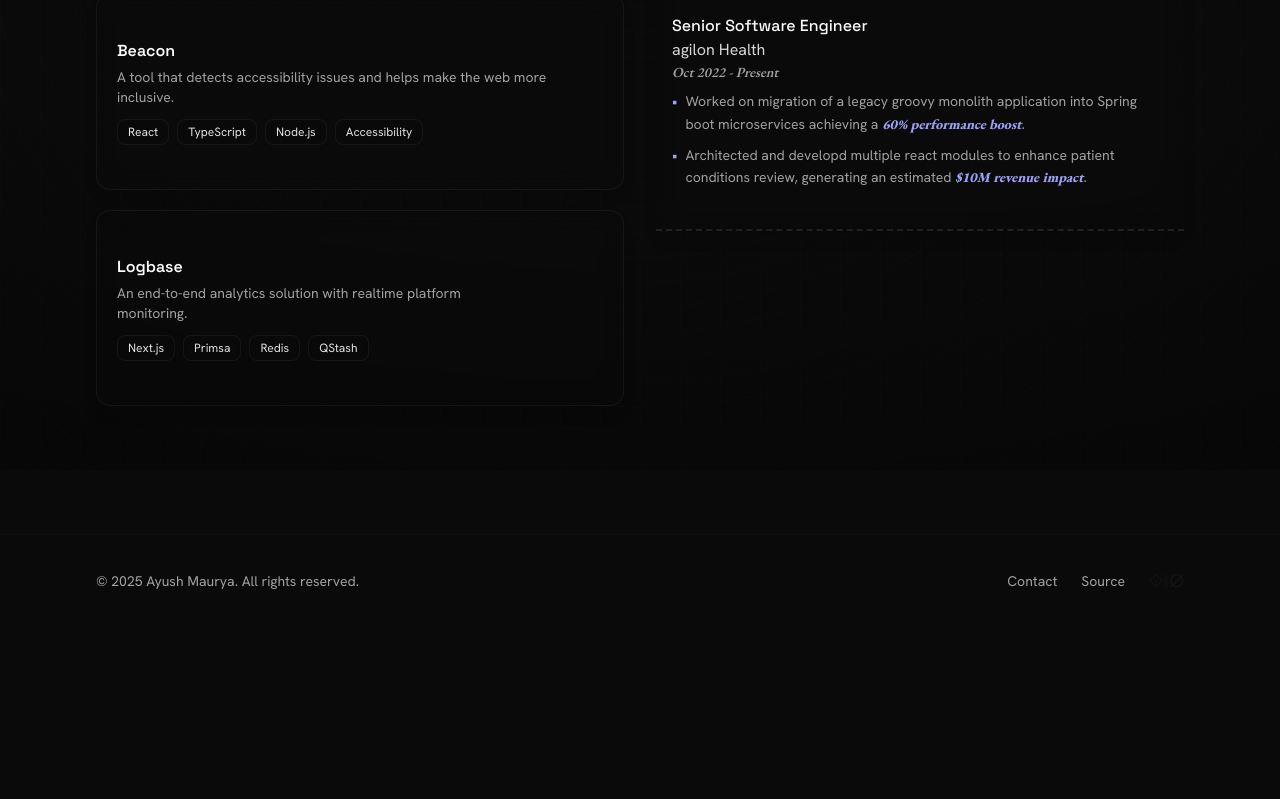
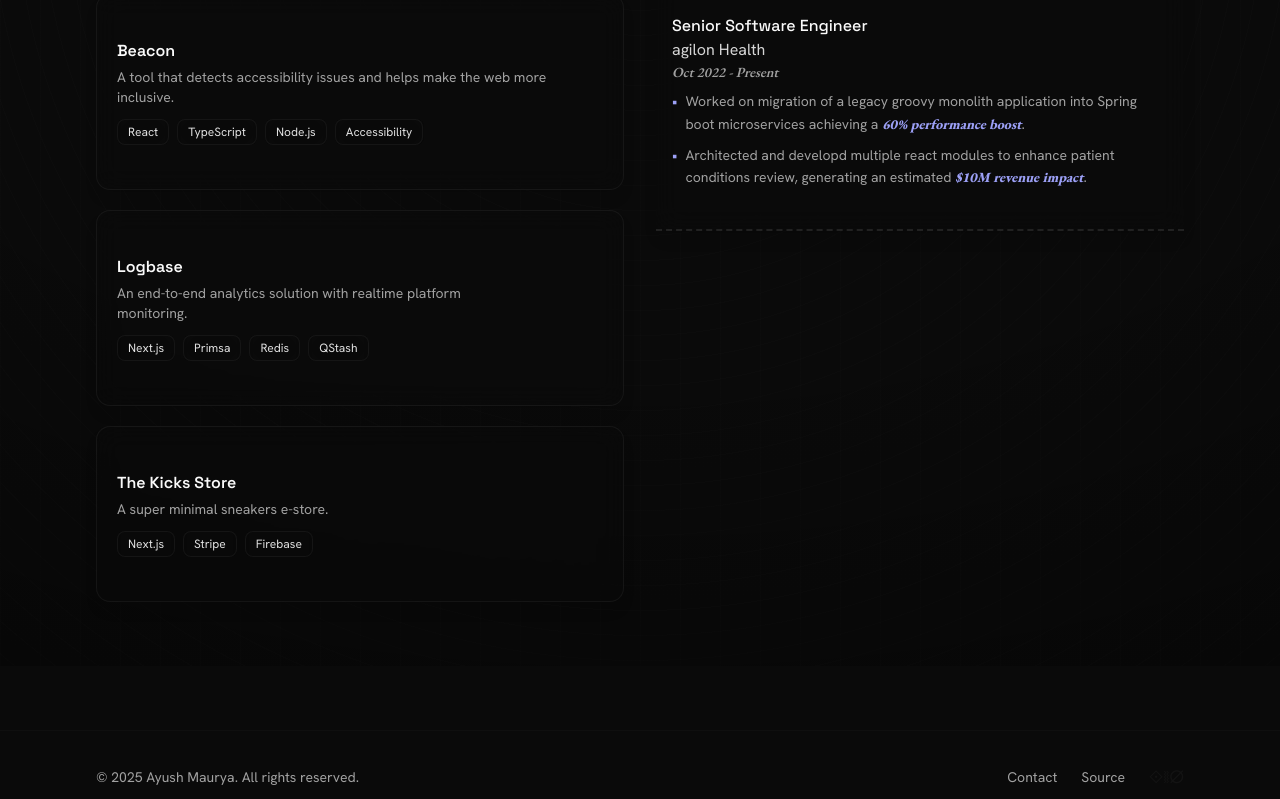
Before and after one commit to devayu/devayu, a Next.js app: page / in a window 1280 px wide. Shown: the part 634-1433 px from the top of the page. Before the commit the page ends 1261 px from the top, so only its background shows below. Built offline with nearby package versions, Linux system fonts and the light colour scheme.

Commit message:
Added a new project

```diff
--- a/src/app/%E2%88%85/page.tsx
+++ b/src/app/%E2%88%85/page.tsx
@@ -8,7 +8,6 @@ import { useState, useEffect } from "react";
 const glitchText = ["V̴̰̈O̸̭̿I̷̱̍D̶̰̾", "ℕ𝕌𝕃𝕃", "∅∅∅∅", "404"];
 
 export default function VoidPage() {
-  const [currentQuote, setCurrentQuote] = useState(0);
   const [glitchIndex, setGlitchIndex] = useState(0);
   const [showEasterEgg, setShowEasterEgg] = useState(false);
 
--- a/src/components/WorkCard.tsx
+++ b/src/components/WorkCard.tsx
@@ -9,7 +9,7 @@ const WorkCard = ({
   location,
 }: WorkExperience) => {
   return (
-    <Card className="bg-background/40 backdrop-blur-md shadow-lg hover:shadow-primary/10transition-all duration-300 hover:bg-background/50 border-0 font-hanken-grotesk border-b-2 border-dashed rounded-none">
+    <Card className="bg-background/40 backdrop-blur-md shadow-lg border-0 font-hanken-grotesk border-b-2 border-dashed rounded-none">
       <CardContent className="p-4 flex items-center justify-between">
         <div>
           <div className="flex gap- flex-col mb-2">
--- a/src/data/projects.ts
+++ b/src/data/projects.ts
@@ -24,6 +24,17 @@ export const projects: Project[] = [
     year: "2024",
     status: "completed",
   },
+  {
+    id: "kickstore",
+    title: "The Kicks Store",
+    description: "A super minimal sneakers e-store.",
+    techStack: ["Next.js", "Stripe", "Firebase"],
+    githubLink: "https://github.com/devayu/thekickstore",
+    liveLink: "https://thekickstore.vercel.app",
+    featured: true,
+    year: "2022",
+    status: "completed",
+  },
 ];
 
 // Helper functions
```
